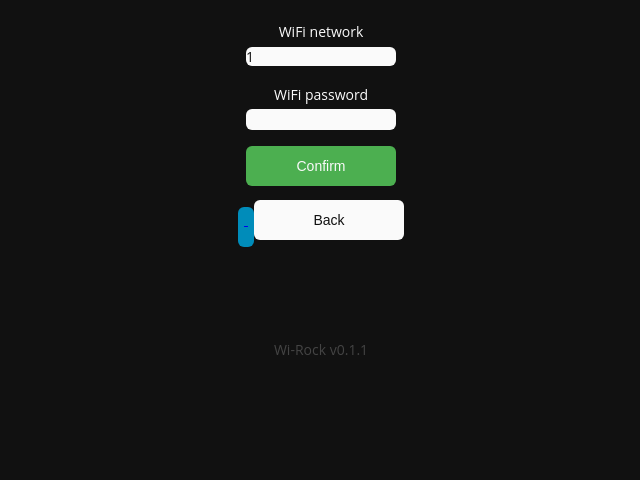
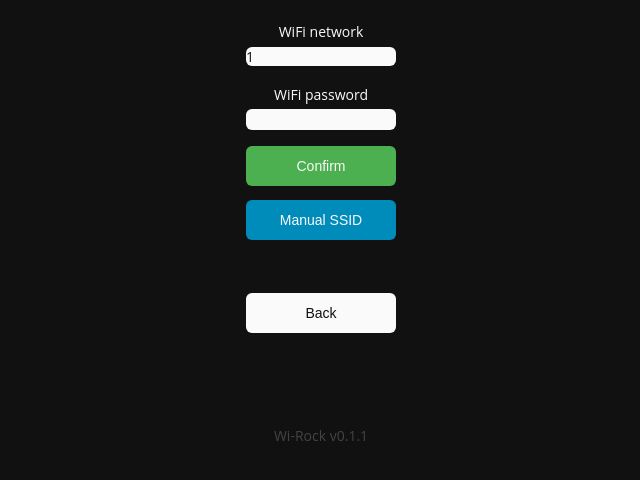
Before and after one commit to McDaisy/Wi-Rock, a Flask app: template root/web/templates/wifi.html in a window 1280 px wide. Shown: the part 132-612 px from the top of the page, without its empty margins (319-959 px from the left). Run offline with Flask 3, Linux system fonts and the light colour scheme; the template is opened without the code that fills it: most values are stand-ins (such as "Sample title", 1, 10 or a date in 2020).

Commit message:
Update wifi.html

```diff
--- a/root/web/templates/wifi.html
+++ b/root/web/templates/wifi.html
@@ -14,7 +14,8 @@
     <p align="center"><input type="submit" class="button confirmbutton" value="Confirm" style="height:40px;width:150px"></p>
     </form></p>
 
-    <p align="center"><a href="{{ url_for('manual_ssid_entry') }}"><button class="button manualssidbutton" style="height:40px;width:>
+    <p align="center"><a href="{{ url_for('manual_ssid_entry') }}"><button class="button manualssidbutton" style="height:40px;width:150px">Manual SSID</button></a></p>
+
     <p align="center"><label>&nbsp;</label></p>
 
     <p align="center"><a href="/"><button class="button backbutton" style="height:40px;width:150px">Back</button></a></p>
```
